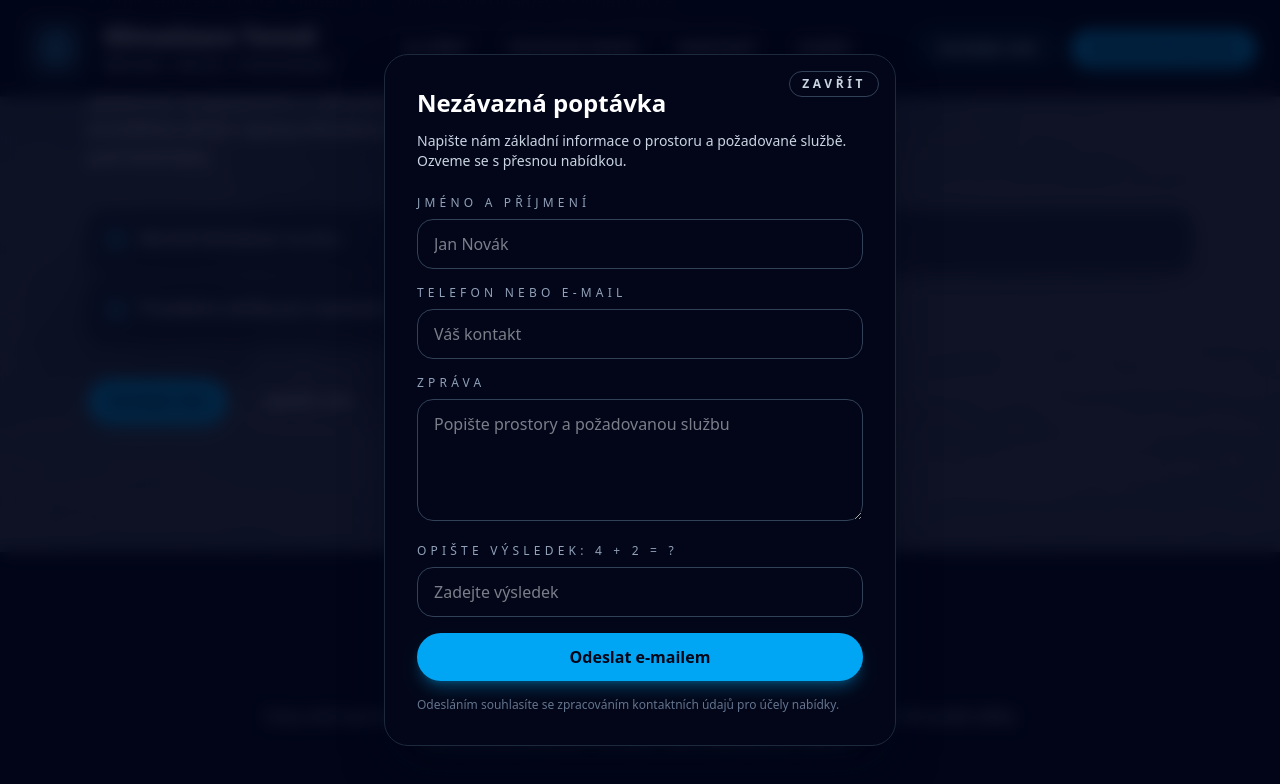
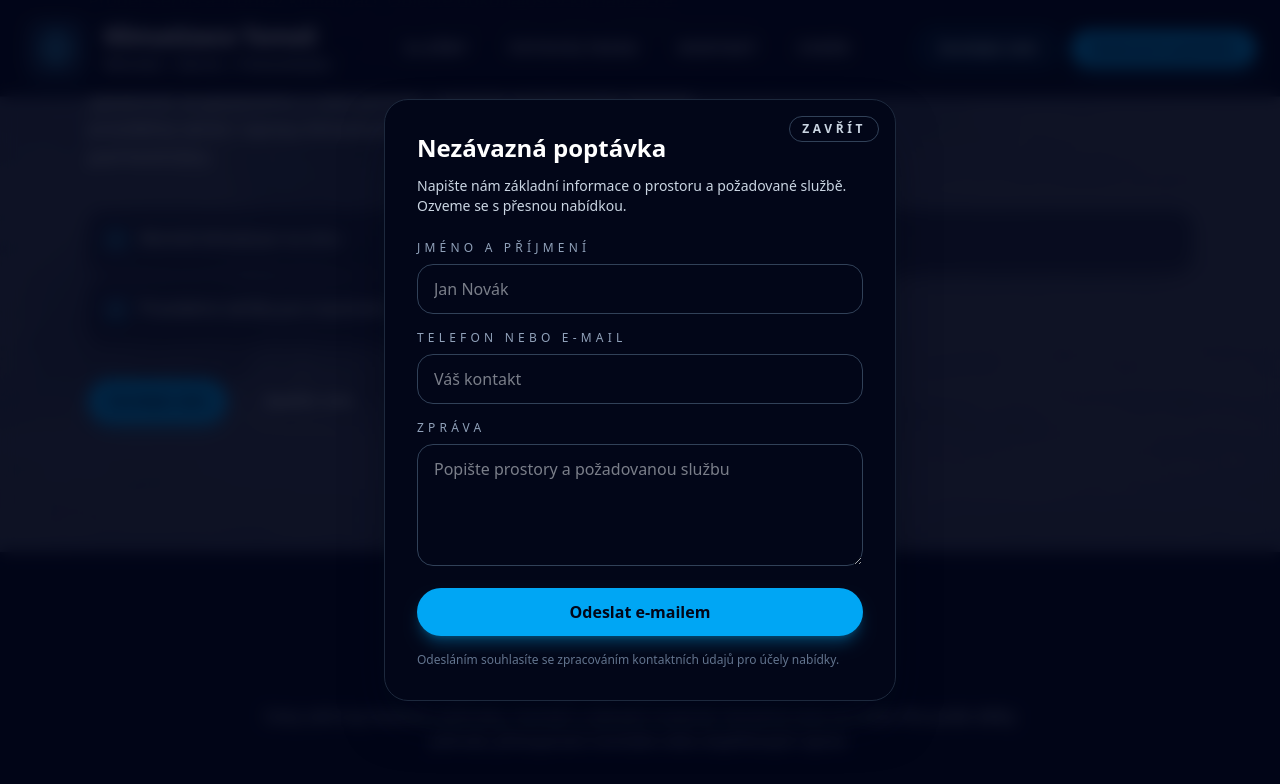
Before and after one commit to Klimatizace/KlimatizaceTomes, a Next.js app: page / in a window 1280 px wide. Both pictures are taken after a click on the button "Napište nám". Shown: the part 556-1340 px from the top of the page. Built offline with nearby package versions, Linux system fonts and the light colour scheme; no server answers.

Commit message:
feat: further update BaseTemplate component

```diff
--- a/src/templates/BaseTemplate.tsx
+++ b/src/templates/BaseTemplate.tsx
@@ -28,9 +28,6 @@ export const BaseTemplate = (props: {
   const [isInquiryMounted, setInquiryMounted] = useState(false);
   const [prefillMessage, setPrefillMessage] = useState('');
   const [isInquirySubmitting, setInquirySubmitting] = useState(false);
-  // Anti-spam math field state
-  const [mathAnswer, setMathAnswer] = useState('');
-  const [mathError, setMathError] = useState('');
   const [isMobileNavOpen, setMobileNavOpen] = useState(false);
   const [isMobileActionsVisible, setMobileActionsVisible] = useState(true);
   const inquiryCloseTimerRef = useRef<number | null>(null);
@@ -665,15 +662,7 @@ export const BaseTemplate = (props: {
             </p>
             <form
               className="mt-6 space-y-4"
-              onSubmit={(e) => {
-                if (mathAnswer.trim() !== '6') {
-                  e.preventDefault();
-                  setMathError('Správný výsledek je 6.');
-                  return;
-                }
-                setMathError('');
-                handleInquirySubmit(e);
-              }}
+              onSubmit={handleInquirySubmit}
               action="/"
               name="inquiry"
               method="POST"
@@ -730,25 +719,6 @@ export const BaseTemplate = (props: {
                   className="w-full rounded-2xl border border-slate-700 bg-slate-950 px-4 py-3 text-slate-100 focus:border-sky-400 focus:outline-none"
                   placeholder="Popište prostory a požadovanou službu"
                 />
-              </div>
-              <div>
-                <label className="mb-2 block text-xs text-slate-400 uppercase tracking-[0.35em]" htmlFor="modal-math">
-                  Opište výsledek: 4 + 2 = ?
-                </label>
-                <input
-                  id="modal-math"
-                  name="math"
-                  type="text"
-                  autoComplete="off"
-                  required
-                  value={mathAnswer}
-                  onChange={e => setMathAnswer(e.target.value)}
-                  className="w-full rounded-2xl border border-slate-700 bg-slate-950 px-4 py-3 text-slate-100 focus:border-sky-400 focus:outline-none"
-                  placeholder="Zadejte výsledek"
-                />
-                {mathError && (
-                  <span className="text-xs text-red-500">{mathError}</span>
-                )}
               </div>
               <button
                 type="submit"
```
